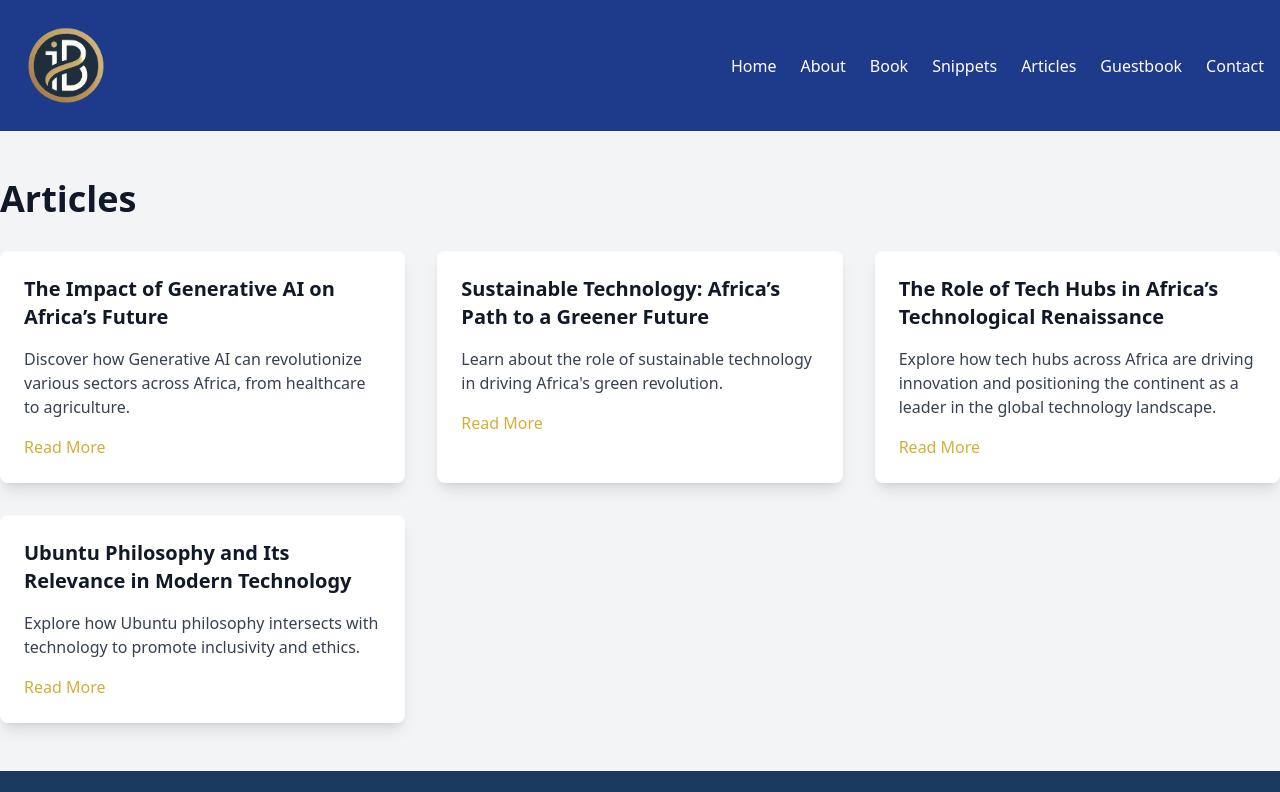
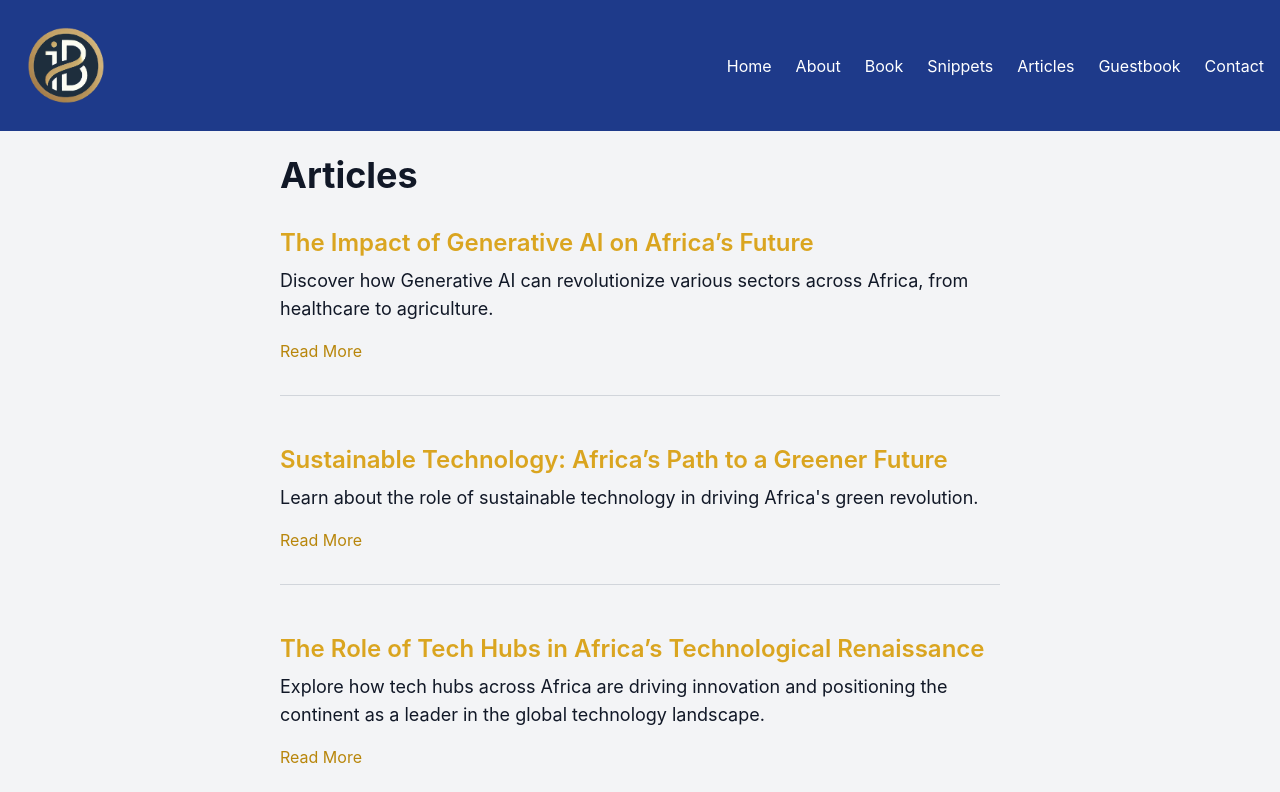
Before and after one commit to IsaiahBiza/isaiahbizabani, a Next.js app: page /articles in a window 1280 px wide. Shown: the top 792 px of the page. Built offline with nearby package versions, Linux system fonts and the light colour scheme.

Commit message:
Made Changes to pages and global.css files

```diff
--- a/app/about/page.tsx
+++ b/app/about/page.tsx
@@ -1,3 +1,4 @@
+import Link from "next/link";
 export default function AboutPage() {
   return (
     <div className="bg-gray-100 text-gray-900">
--- a/app/articles/[slug]/page.tsx
+++ b/app/articles/[slug]/page.tsx
@@ -3,54 +3,32 @@ import path from 'path';
 import matter from 'gray-matter';
 import { remark } from 'remark';
 import html from 'remark-html';
+import { notFound } from 'next/navigation';
 
-// Define the type for the props
-interface ArticleProps {
-  params: {
-    slug: string;
-  };
-}
+// Make the component function async
+const ArticlePage = async ({ params }) => {
+  const { slug } = params;
+  const articlePath = path.join(process.cwd(), 'content', `${slug}.md`);
 
-interface ArticleData {
-  title: string;
-  intro: string;
-  authorBio: string;
-}
+  // Check for the file's existence
+  if (!fs.existsSync(articlePath)) {
+    notFound(); // Redirect to 404 page if the file doesn't exist
+    return;
+  }
 
-export default async function ArticlePage({ params }: ArticleProps) {
-  const slug = params.slug;
-  const articlePath = path.join(process.cwd(), 'content', `${slug}.md`);
   const fileContents = fs.readFileSync(articlePath, 'utf8');
-
   const { data, content } = matter(fileContents);
 
+  // Process markdown content into HTML
   const processedContent = await remark().use(html).process(content);
   const contentHtml = processedContent.toString();
 
   return (
-    <div className="max-w-3xl mx-auto p-6">
-      <h1 className="text-4xl font-bold mb-6">{(data as ArticleData).title}</h1>
-      <p className="text-lg mb-6">{(data as ArticleData).intro}</p>
-      <div
-        className="prose prose-lg"
-        dangerouslySetInnerHTML={{ __html: contentHtml }}
-      />
-      <div className="mt-12 pt-6 border-t border-gray-300">
-        <h3 className="text-2xl font-semibold mb-4">About the Author</h3>
-        <p className="text-lg">{(data as ArticleData).authorBio}</p>
-      </div>
+    <div className="prose prose-lg mx-auto p-6">
+      <h1>{data.title}</h1>
+      <div dangerouslySetInnerHTML={{ __html: contentHtml }} />
     </div>
   );
-}
+};
 
-// Function to generate static paths
-export async function generateStaticParams() {
-  const articlesDirectory = path.join(process.cwd(), 'content');
-  const filenames = fs.readdirSync(articlesDirectory);
-
-  const paths = filenames.map((filename) => ({
-    slug: filename.replace(/\.md$/, ''),
-  }));
-
-  return paths;
-}
+export default ArticlePage;
--- a/app/articles/page.tsx
+++ b/app/articles/page.tsx
@@ -1,37 +1,39 @@
-import Link from 'next/link';
 import fs from 'fs';
 import path from 'path';
+import Link from 'next/link';
 import matter from 'gray-matter';
-import { useState } from 'react';
 
-export default function ArticlesPage() {
-  const articlesDirectory = path.join(process.cwd(), 'content');
-  const filenames = fs.readdirSync(articlesDirectory);
+const ArticlesPage = () => {
+  const articlesDir = path.join(process.cwd(), 'content');
+  const filenames = fs.readdirSync(articlesDir);
 
   const articles = filenames.map((filename) => {
-    const filePath = path.join(articlesDirectory, filename);
+    const filePath = path.join(articlesDir, filename);
     const fileContents = fs.readFileSync(filePath, 'utf8');
     const { data } = matter(fileContents);
 
     return {
-      slug: filename.replace('.md', ''),
+      slug: filename.replace(/\.md$/, ''),
       title: data.title,
       intro: data.intro,
     };
   });
 
   return (
-    <div className="container mx-auto py-12">
+    <div className="max-w-3xl mx-auto p-6">
       <h1 className="text-4xl font-bold mb-8">Articles</h1>
-      <div className="grid grid-cols-1 md:grid-cols-2 lg:grid-cols-3 gap-8">
-        {articles.map((article) => (
-          <div key={article.slug} className="bg-white shadow-lg rounded-lg p-6 hover:shadow-2xl transition-transform transform hover:scale-105 duration-300">
-            <h3 className="text-xl font-semibold mb-4">{article.title}</h3>
-            <p className="text-gray-700 mb-4">{article.intro}</p>
-            <Link href={`/articles/${article.slug}`} className="text-warm-gold hover:text-yellow-700">Read More</Link>
-          </div>
-        ))}
-      </div>
+      {articles.map(({ slug, title, intro }) => (
+        <article key={slug} className="mb-12">
+          <h2 className="text-2xl font-semibold mb-2">
+            <Link href={`/articles/${slug}`} className="text-dark-gold hover:underline">{title}</Link>
+          </h2>
+          <p className="text-lg mb-4">{intro}</p>
+          <Link href={`/articles/${slug}`} className="text-darker-gold hover:underline">Read More</Link>
+          <hr className="my-8 border-gray-300" />
+        </article>
+      ))}
     </div>
   );
-}
+};
+
+export default ArticlesPage;
--- a/app/contact/page.tsx
+++ b/app/contact/page.tsx
@@ -1,5 +1,5 @@
 "use client"; // Ensure client-side rendering
-
+import Link from "next/link";
 import { useState } from 'react';
 
 export default function ContactPage() {
--- a/app/globals.css
+++ b/app/globals.css
@@ -16,9 +16,26 @@
   }
 }
 
+/* globals.css */
+
 body {
-  background: #e3e2e2;
+  margin: 0;
+  padding: 0;
+  font-family: -apple-system, BlinkMacSystemFont, 'Segoe UI', Roboto, 'Helvetica Neue', Arial, 'Noto Sans', sans-serif;
+  background-color: #e3e2e2;
 }
+
+h1, h2, h3, h4, h5, h6 {
+  margin-bottom: 0.5em;
+}
+
+p {
+  line-height: 1.6;
+  margin-bottom: 1.2em;
+}
+
+/* Add more base styles as needed */
+
 
 @layer utilities {
   .text-balance {
--- a/app/layout.tsx
+++ b/app/layout.tsx
@@ -39,17 +39,14 @@ export default function RootLayout({
             </div>
             <div>
               <h4 className="text-lg font-semibold mb-4">Support</h4>
-              <Link
-                href="/contact"
-                className="text-gray-400 hover:text-white"
-              >
+              <Link href="/contact" className="text-gray-400 hover:text-white">
                 Contact Me
               </Link>
             </div>
             <div>
               <h4 className="text-lg font-semibold mb-4">Follow Me</h4>
               <Link
-                href="https://www.linkedin.com/in/netonlineglobal/"
+                href="https://www.linkedin.com/in/isaiahbizabani/"
                 className="text-gray-400 hover:text-white block mb-2"
               >
                 LinkedIn
--- a/app/snippets/page.tsx
+++ b/app/snippets/page.tsx
@@ -1,3 +1,6 @@
+import Link from "next/link";
+import Header from "@/components/Header";
+import { usePathname } from "next/navigation";
 export default function SnippetsPage() {
   return (
     <div className="container mx-auto py-12">
--- a/content/generative-ai-impact.md
+++ b/content/generative-ai-impact.md
@@ -3,10 +3,11 @@ title: "The Impact of Generative AI on Africa’s Future"
 intro: "Discover how Generative AI can revolutionize various sectors across Africa, from healthcare to agriculture."
 authorBio: "Isaiah Munyaradzi Bizabani is a technology expert specializing in Generative AI, DevOps, and Cloud Computing. He is the visionary behind the Chisuma Technology Centre, aiming to bridge the digital divide in Zimbabwe."
 ---
-![The Role of Ubuntu in AI Ethics](/images/ai-in-healthcare-in-africa.jpg "AI in Healthcare in Africa")
+
+![The Role of Ubuntu in AI Ethics](/images/ai-in-healthcar-in-africa.jpg "AI in Healthcare in Africa")
 Generative AI is rapidly becoming one of the most transformative technologies of our time. From creating realistic images to generating human-like text, the possibilities of Generative AI are vast and far-reaching. While much of the focus has been on how AI is shaping industries in the West, there is a growing recognition of its potential impact on Africa. As the continent continues to embrace digital transformation, Generative AI presents unique opportunities for innovation, economic growth, and addressing local challenges.
 
-### The Potential of Generative AI in Africa
+## The Potential of Generative AI in Africa
 
 Generative AI’s ability to learn from vast amounts of data and produce creative outputs can be a game-changer for Africa. In the healthcare sector, for instance, AI can help address the shortage of medical professionals by providing diagnostic support and personalized treatment plans. Imagine an AI system that can generate detailed medical reports in indigenous languages, making healthcare more accessible to remote communities.
 
@@ -14,7 +15,7 @@ In education, Generative AI can create customized learning experiences for stude
 
 Agriculture, which is the backbone of many African economies, can also benefit from Generative AI. AI-powered tools can generate predictive models for crop yields, helping farmers make informed decisions about planting and harvesting. These models can be tailored to local conditions, such as climate and soil type, leading to more sustainable farming practices.
 
-### Challenges and Opportunities
+## Challenges and Opportunities
 
 While the potential of Generative AI in Africa is immense, there are challenges that need to be addressed. One of the main challenges is data availability. For AI systems to be effective, they need large amounts of data, which is often scarce or fragmented in African countries. However, this also presents an opportunity for Africa to develop its own data ecosystems that reflect the continent’s diversity and unique needs.
 
--- a/content/ubuntu-philosophy.md
+++ b/content/ubuntu-philosophy.md
@@ -8,7 +8,7 @@ authorBio: "Isaiah Munyaradzi Bizabani is a technology expert specializing in Ge
 
 In an increasingly digital world, the rapid advancement of technology has brought about significant changes in how we live, work, and interact. However, with these advancements comes the challenge of ensuring that technology serves the collective good, rather than exacerbating inequalities. This is where the Ubuntu philosophy, deeply rooted in African traditions, offers a powerful framework. Ubuntu, which emphasizes interconnectedness, community, and shared humanity, provides valuable insights for developing technology that is inclusive, ethical, and beneficial for all.
 
-### The Intersection of Ubuntu and Technology
+## The Intersection of Ubuntu and Technology
 
 Ubuntu is often summarized by the phrase "I am because we are." This philosophy underscores the belief that our humanity is intertwined with the humanity of others, and that our well-being is dependent on the well-being of the community. In the context of modern technology, Ubuntu can serve as a guiding principle for creating systems that prioritize collective well-being over individual gain.
 
@@ -16,7 +16,7 @@ For example, open-source software projects embody the spirit of Ubuntu. These pr
 
 In Africa, there are numerous examples of tech initiatives that reflect Ubuntu values. The rise of community-based tech hubs, such as iHub in Kenya and KLab in Rwanda, demonstrates how collaboration and knowledge-sharing can drive innovation. These hubs not only provide resources for entrepreneurs but also foster a sense of community and shared purpose, aligning closely with Ubuntu principles.
 
-### Ubuntu and AI Ethics
+## Ubuntu and AI Ethics
 
 As artificial intelligence (AI) becomes more integrated into our lives, the ethical implications of AI development have come to the forefront. Ubuntu offers a unique perspective on AI ethics, emphasizing the importance of creating AI systems that are fair, transparent, and inclusive.
 
```
Also changed, not shown: app/book/page.tsx (+9 -3 lines), content/sustainable-technology.md (+3 -2 lines), content/tech-hubs-africa.md (+3 -3 lines).
